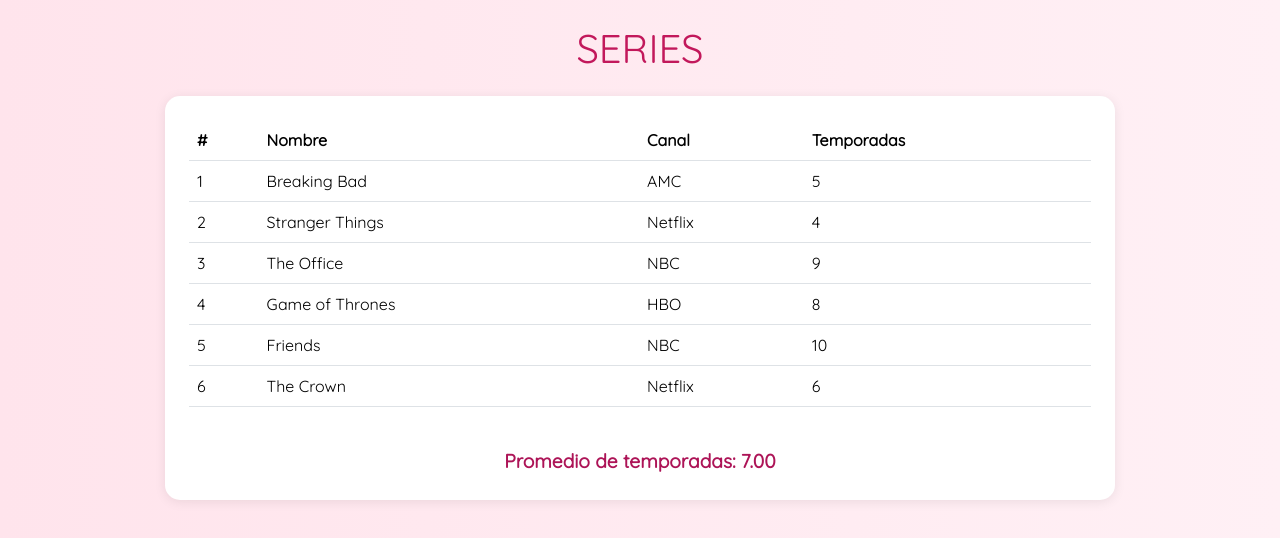
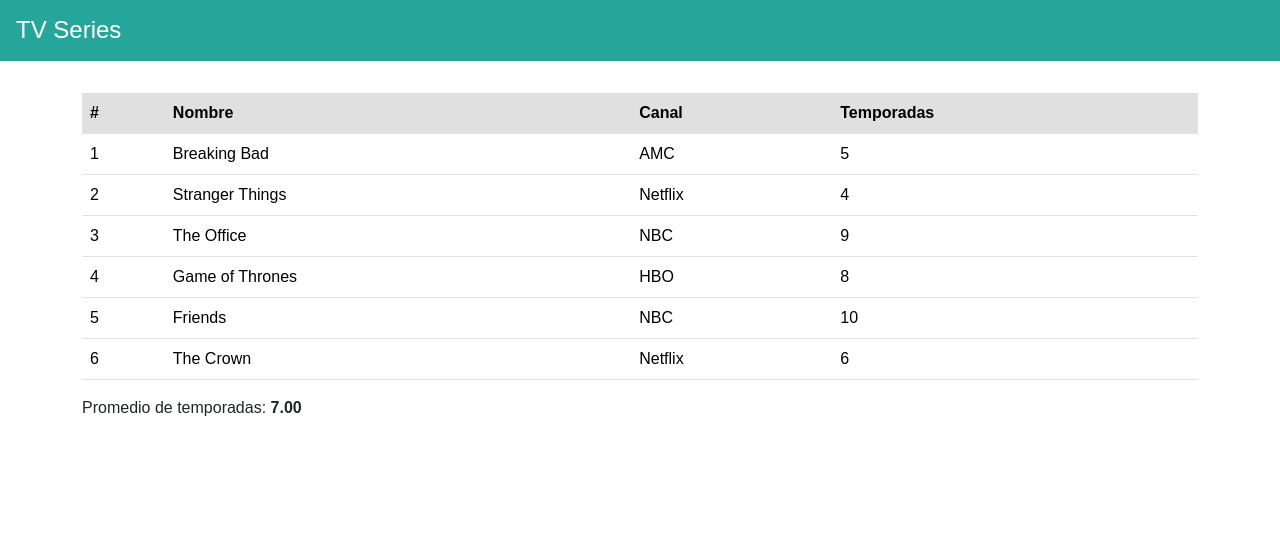
Before and after one commit to ndelacruz2/Taller-TypeScript-1, a plain HTML site: page TypeScript 1/index.html in a window 1280 px wide. Drawn offline with nearby package versions, Linux system fonts and the light colour scheme.

Commit message:
Add files via upload

```diff
--- a/TypeScript 1/index.html
+++ b/TypeScript 1/index.html
@@ -1,64 +1,62 @@
 <!DOCTYPE html>
-<html lang="es">
+<html lang="en">
 <head>
-  <meta charset="UTF-8">
-  <title>Taller TypeScript 1</title>
-  <meta name="viewport" content="width=device-width, initial-scale=1">
-
-  <link href="https://fonts.googleapis.com/css2?family=Quicksand&display=swap" rel="stylesheet">
-  <link rel="stylesheet" href="https://cdn.jsdelivr.net/npm/bootstrap@5.3.3/dist/css/bootstrap.min.css">
-
+  <meta charset="UTF-8" />
+  <meta name="viewport" content="width=device-width, initial-scale=1.0"/>
+  <title>TV Series</title>
+  <link rel="stylesheet" href="https://cdn.jsdelivr.net/npm/bootstrap@5.3.3/dist/css/bootstrap.min.css"/>
   <style>
     body {
-      font-family: 'Quicksand', sans-serif;
-      background: linear-gradient(to right, #ffe4ec, #fff0f5);
-      color: #4a4a4a;
+      background-color: #ffffff;
+      font-family: Arial, sans-serif;
     }
 
-    h1 {
-      font-size: 2.5rem;
-      color: #c2185b;
+    .header {
+      background-color: #26a69a;
+      color: white;
+      padding: 1rem;
+      display: flex;
+      align-items: center;
     }
 
 
-    .table-container {
-      background-color: #ffffff;
-      border-radius: 15px;
-      padding: 1.5rem;
-      box-shadow: 0 2px 12px rgba(0, 0, 0, 0.08);
+    h1 {
+      font-size: 1.5rem;
+      margin: 0;
     }
 
-    table th {
-      background-color: #ec407a;
-      color: white;
+    .table-container {
+      margin-top: 2rem;
     }
 
-    table tbody tr:hover {
-      background-color: #fce4ec;
-      transition: background-color 0.3s ease;
+    .table th {
+      background-color: #e0e0e0;
     }
 
-    .average-box {
-      margin-top: 1.5rem;
-      font-size: 1.2rem;
-      font-weight: bold;
-      color: #ad1457;
-      text-align: center;
+    .table td a {
+      color: #007bff;
+      text-decoration: none;
+    }
+
+    .table tbody tr:hover {
+      background-color: #f5f5f5;
+    }
+
+    #average-seasons {
+      font-weight: normal;
+      font-size: 1rem;
+      margin-top: 1rem;
     }
   </style>
 </head>
 <body>
-  <div class="container py-4">
-    <div class="row justify-content-center mb-3">
-      <div class="col-md-8 header-box text-center">
-        <h1>SERIES</h1>
-      </div>
+
+  <div class="header">
+    <h1>TV Series</h1>
   </div>
 
-    <div class="row justify-content-center">
-      <div class="col-md-10 table-container">
-        <div class="table-responsive">
-          <table class="table table-hover" id="series-table">
+  <div class="container table-container">
+    <table class="table" id="series-table">
       <thead>
         <tr>
           <th>#</th>
@@ -69,15 +67,10 @@
       </thead>
       <tbody></tbody>
     </table>
-        </div>
-        <div id="average-seasons" class="average-box">
-        </div>
-      </div>
-    </div>
+
+    <div id="average-seasons">Seasons average: </div>
   </div>
 
   <script type="module" src="./dist/main.js"></script>
 </body>
 </html>
-
-</html>
```
Lines whose indentation alone changed are shown as unchanged.
